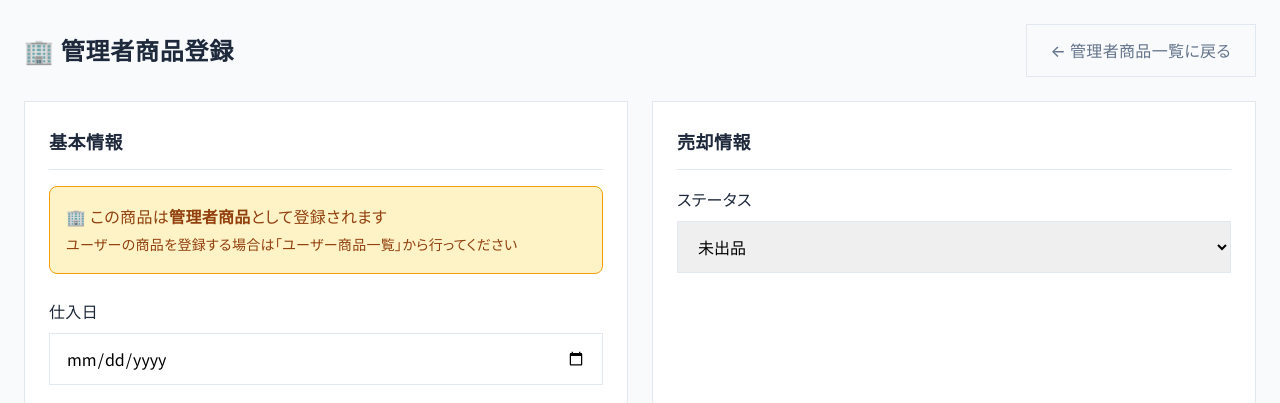
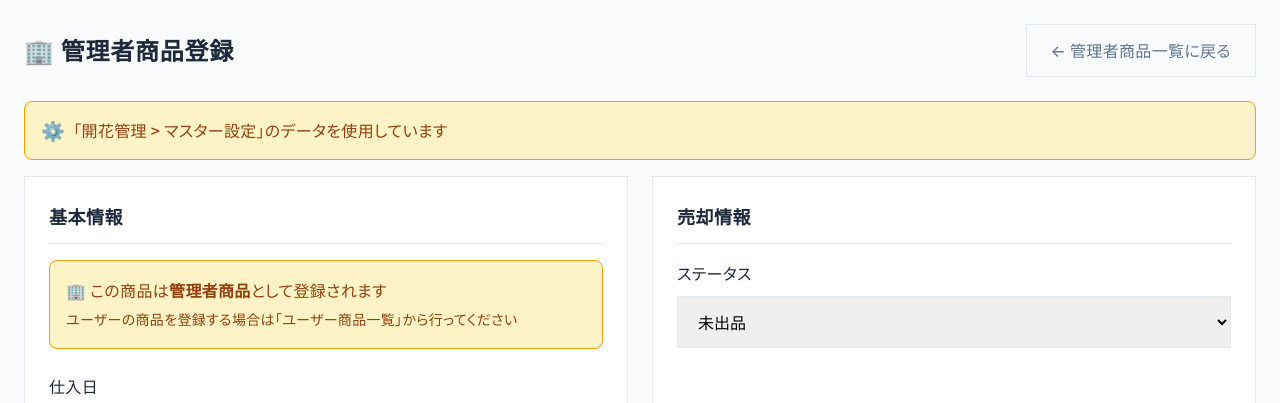
Before and after one commit to kaika-official-0620/merchandise-management, a Python web app: template templates/admin/item_form.html in a window 1280 px wide. Shown: the top 403 px of the page. Run offline with Jinja, Linux system fonts and the light colour scheme; the template is opened without the code that fills it, so the values that code supplies are empty.

Commit message:
Add files via upload

```diff
--- a/templates/admin/item_form.html
+++ b/templates/admin/item_form.html
@@ -39,6 +39,17 @@
     <h1>🏢 管理者商品登録</h1>
     <a href="{{ url_for('admin_items') }}" class="btn btn-secondary">← 管理者商品一覧に戻る</a>
     {% endif %}
+</div>
+
+<div class="master-setting-indicator" style="background: {% if mode == 'user' %}#ecfdf5{% else %}#fef3c7{% endif %}; border: 1px solid {% if mode == 'user' %}#10b981{% else %}#f59e0b{% endif %}; border-radius: 8px; padding: 0.75rem 1rem; margin-bottom: 1rem; display: flex; align-items: center; gap: 0.5rem;">
+    <span style="font-size: 1.2rem;">{% if mode == 'user' %}📋{% else %}⚙️{% endif %}</span>
+    <span style="color: {% if mode == 'user' %}#065f46{% else %}#92400e{% endif %}; font-weight: 500;">
+        {% if mode == 'user' %}
+        「ユーザー機能 > マスター設定」のデータを使用しています
+        {% else %}
+        「開花管理 > マスター設定」のデータを使用しています
+        {% endif %}
+    </span>
 </div>
 
 
@@ -493,7 +504,10 @@ function toggleSupplierDetail() {
 // マスターデータをロードしてセレクトボックスを生成
 async function loadMasterData() {
     try {
-        const response = await fetch('/api/master-data?scope=admin');
+        // モードに応じてスコープを切り替え（ユーザー商品登録 → user, 管理者商品登録 → admin）
+        const mode = '{{ mode or "admin" }}';
+        const scope = mode === 'user' ? 'user' : 'admin';
+        const response = await fetch(`/api/master-data?scope=${scope}`);
         const data = await response.json();
 
         // ブランド名セレクトボックスを生成
```
